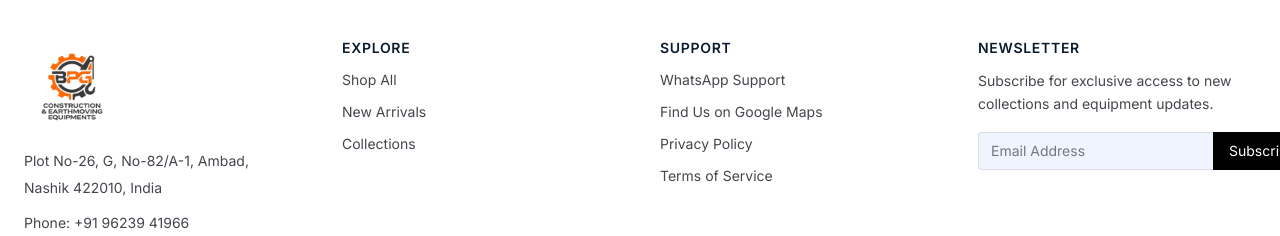
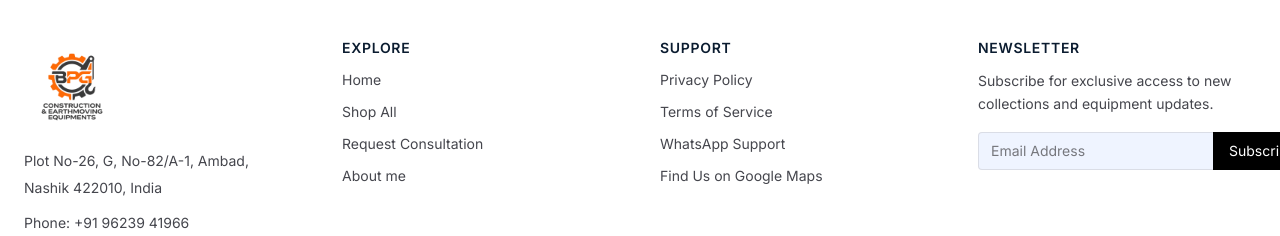
Before and after one commit to nayanpagare081-byte/BPG-Web, a Next.js app: page / in a window 1280 px wide. Shown: the part 2422-2658 px from the top of the page. Built offline with nearby package versions, Linux system fonts and the light colour scheme; no server answers; the database is empty.

Commit message:
Update footer links to match requested layout

```diff
--- a/src/components/layout/Footer.tsx
+++ b/src/components/layout/Footer.tsx
@@ -20,18 +20,19 @@ export default function Footer() {
         {/* Column 2: Explore */}
         <div className="flex flex-col gap-3">
           <h4 className="font-button text-sm font-semibold text-on-surface uppercase tracking-wider">Explore</h4>
+          <Link href="/" className="text-on-surface-variant hover:text-primary transition-colors text-sm">Home</Link>
           <Link href="/products" className="text-on-surface-variant hover:text-primary transition-colors text-sm">Shop All</Link>
-          <Link href="/products?category=new" className="text-on-surface-variant hover:text-primary transition-colors text-sm">New Arrivals</Link>
-          <Link href="/about" className="text-on-surface-variant hover:text-primary transition-colors text-sm">Collections</Link>
+          <Link href="/consultation" className="text-on-surface-variant hover:text-primary transition-colors text-sm">Request Consultation</Link>
+          <Link href="/about" className="text-on-surface-variant hover:text-primary transition-colors text-sm">About me</Link>
         </div>
 
         {/* Column 3: Support */}
         <div className="flex flex-col gap-3">
           <h4 className="font-button text-sm font-semibold text-on-surface uppercase tracking-wider">Support</h4>
+          <Link href="/privacy" className="text-on-surface-variant hover:text-primary transition-colors text-sm">Privacy Policy</Link>
+          <Link href="/terms" className="text-on-surface-variant hover:text-primary transition-colors text-sm">Terms of Service</Link>
           <a href="https://wa.me/919623941966" target="_blank" rel="noopener noreferrer" className="text-on-surface-variant hover:text-primary transition-colors text-sm">WhatsApp Support</a>
           <a href="https://maps.google.com/?q=Plot+No-26+Ambad+Nashik" target="_blank" rel="noopener noreferrer" className="text-on-surface-variant hover:text-primary transition-colors text-sm">Find Us on Google Maps</a>
-          <Link href="/privacy" className="text-on-surface-variant hover:text-primary transition-colors text-sm">Privacy Policy</Link>
-          <Link href="/terms" className="text-on-surface-variant hover:text-primary transition-colors text-sm">Terms of Service</Link>
         </div>
 
         {/* Column 4: Newsletter */}
```
